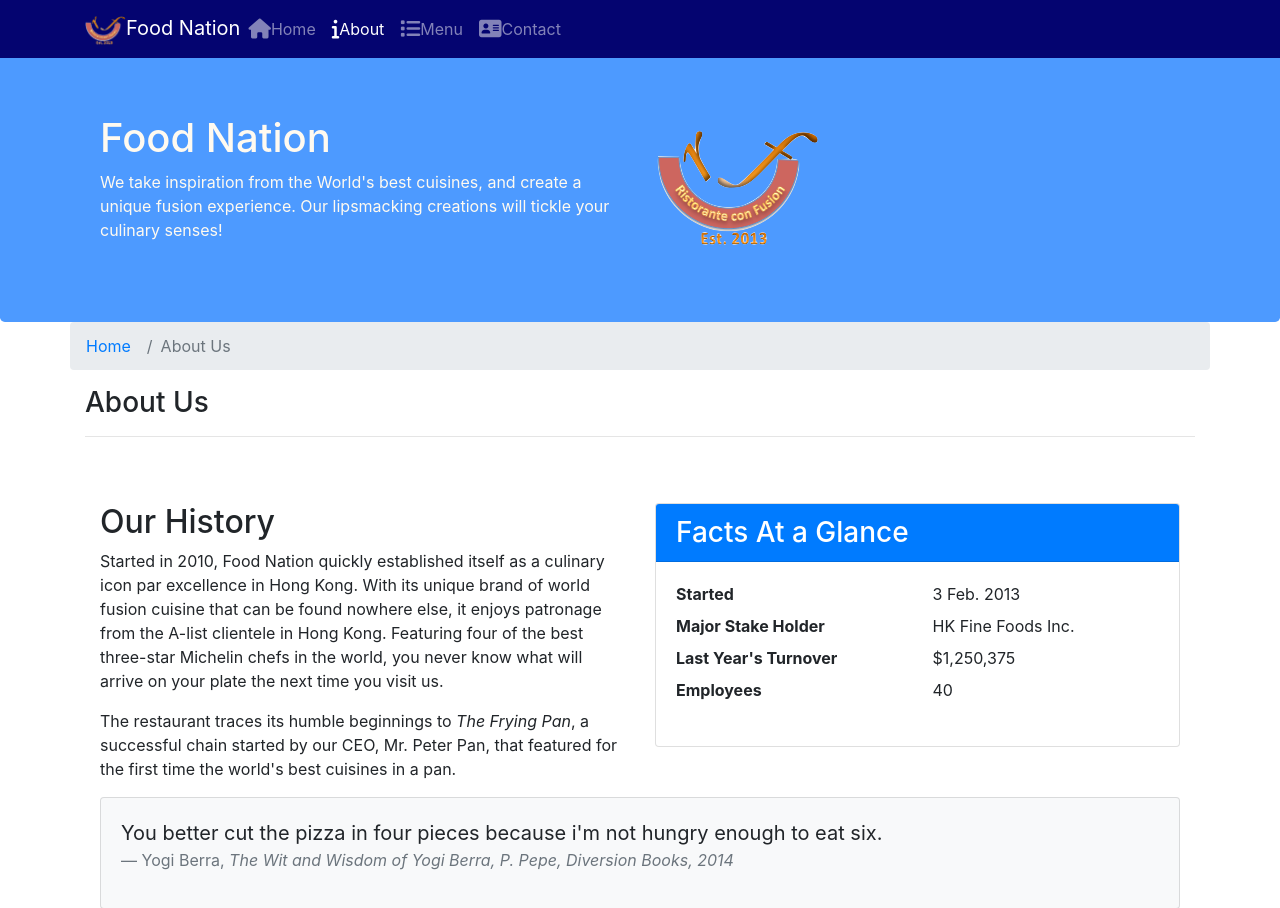
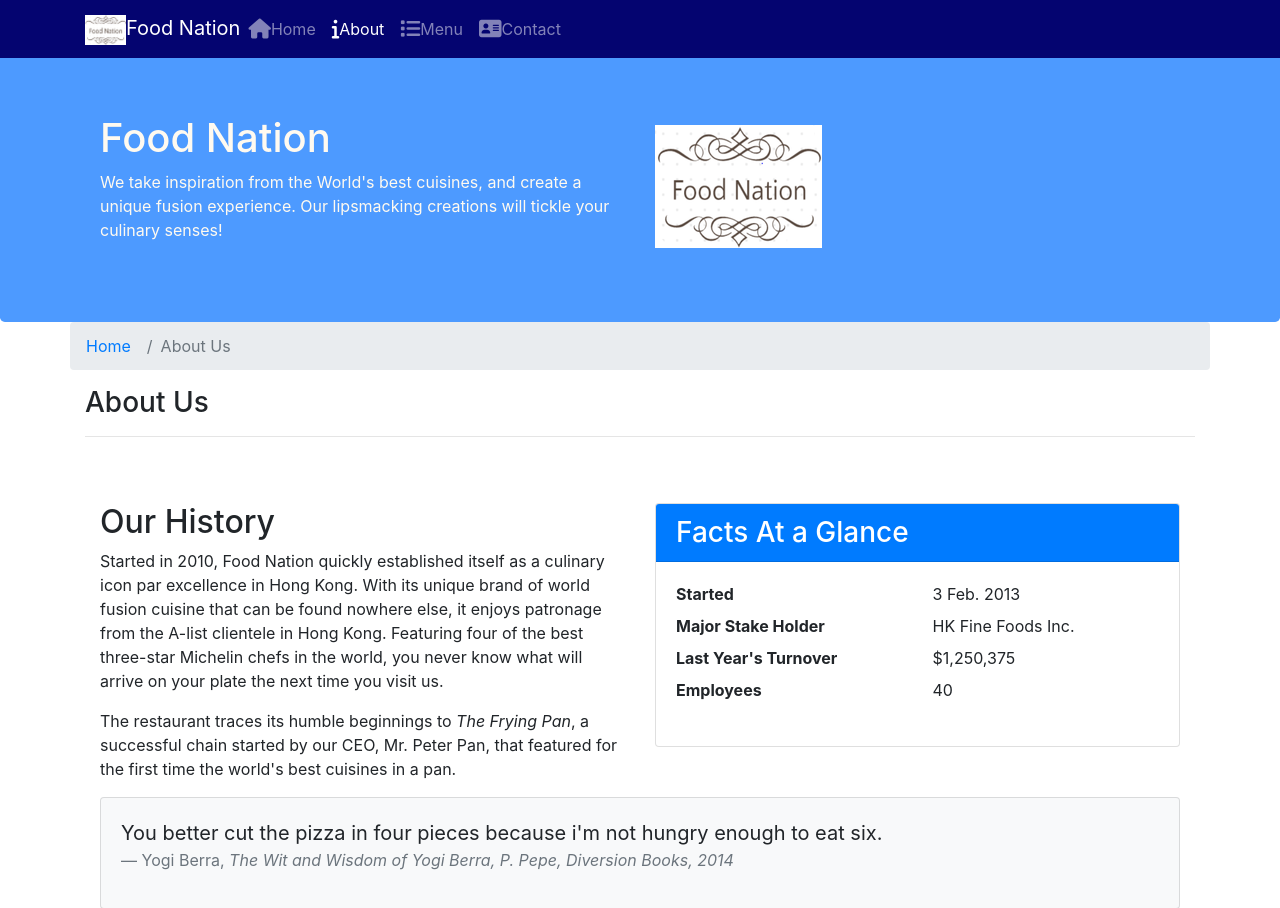
Before and after one commit to itsmemohit/Food-Nation, a website: page aboutus.html in a window 1280 px wide. Shown: the top 908 px of the page. Drawn offline with nearby package versions, Linux system fonts and the light colour scheme.

Commit message:
Correction 1

```diff
--- a/aboutus.html
+++ b/aboutus.html
@@ -28,7 +28,7 @@
                 <span class="navbar-toggler-icon"></span>
 
             </button>
-            <a class="navbar-brand mr-auto" href="./index.html"><img src="img/logo.png" height="30"
+            <a class="navbar-brand mr-auto" href="./index.html"><img src="img/logo1resize.png" height="30"
                     Width="41">Food Nation</a>
             <div class="collapse navbar-collapse" id="Navbar">
                 <ul class="navbar-nav mr-auto">
@@ -55,7 +55,7 @@
                         lipsmacking creations will tickle your culinary senses!</p>
                 </div>
                 <div class="col-12 col-sm align-self-center">
-                    <img src="img/logo.png" class="img-fluid">
+                    <img src="img/logo1resize.png" class="img-fluid">
                 </div>
             </div>
         </div>
```
